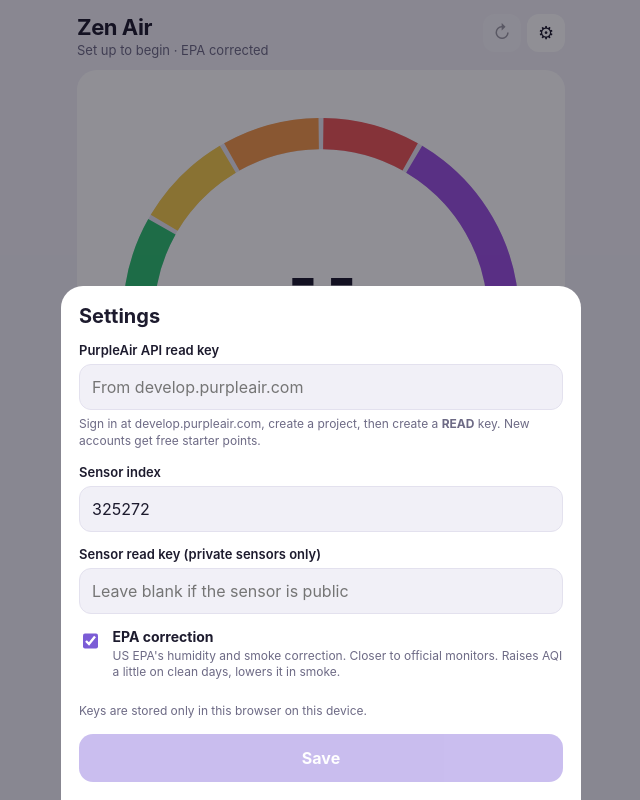
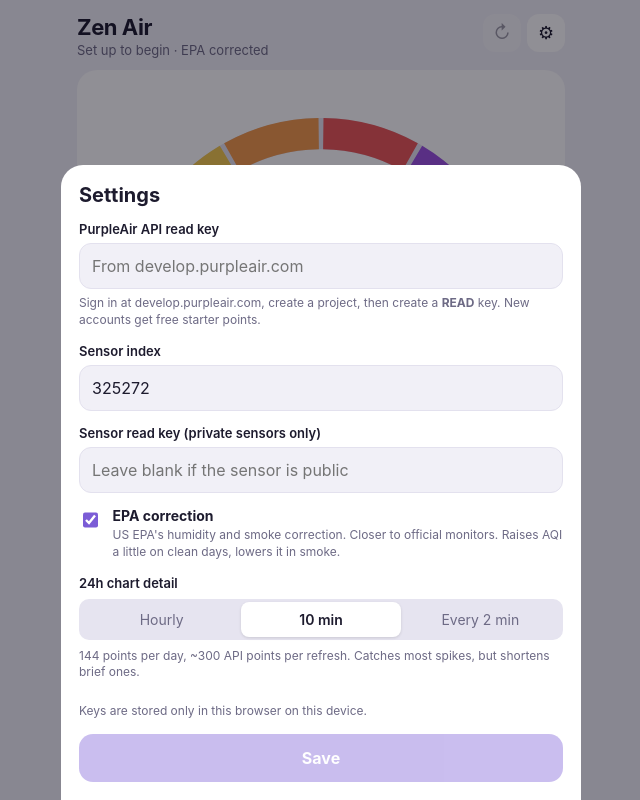
Before and after one commit to remyburger/zen-air, a React (Vite) app: page / in a window 1280 px wide. Shown: the whole page, without its empty margins (319-959 px from the left). Built offline with nearby package versions, Linux system fonts and the light colour scheme.

Commit message:
Add files via upload

```diff
--- a/src/components/HistoryChart.jsx
+++ b/src/components/HistoryChart.jsx
@@ -116,7 +116,7 @@ export default function HistoryChart({ points, range }) {
           <text key={t} x={geo.x(t)} y={H - 6} textAnchor="middle" className="axis">{fmtTime(t, range)}</text>
         ))}
         {geo.segs.map((s, i) => (
-          <path key={i} d={s.d} stroke={s.color} className="line" />
+          <path key={i} d={s.d} stroke={s.color} className={points.length > 200 ? 'line dense' : 'line'} />
         ))}
         {hover && (
           <>
--- a/src/components/Settings.jsx
+++ b/src/components/Settings.jsx
@@ -1,10 +1,13 @@
 import { useState } from 'react';
+import { DEFAULT_RES, RESOLUTIONS } from '../api.js';
 
 export default function Settings({ cfg, onSave, onClose, canClose }) {
   const [apiKey, setApiKey] = useState(cfg.apiKey || '');
   const [sensorIndex, setSensorIndex] = useState(cfg.sensorIndex || '');
   const [readKey, setReadKey] = useState(cfg.readKey || '');
   const [useEpa, setUseEpa] = useState(cfg.useEpa ?? true);
+  const [historyRes, setHistoryRes] = useState(RESOLUTIONS[cfg.historyRes] ? cfg.historyRes : DEFAULT_RES);
+  const res = RESOLUTIONS[historyRes];
 
   const valid = apiKey.trim() && /^\d+$/.test(sensorIndex.trim());
 
@@ -16,6 +19,7 @@ export default function Settings({ cfg, onSave, onClose, canClose }) {
       sensorIndex: sensorIndex.trim(),
       readKey: readKey.trim(),
       useEpa,
+      historyRes,
     });
   }
 
@@ -77,6 +81,32 @@ export default function Settings({ cfg, onSave, onClose, canClose }) {
           </span>
         </label>
 
+        <div className="field">
+          <span>24h chart detail</span>
+          <div className="seg full" role="radiogroup" aria-label="24h chart detail">
+            {Object.entries(RESOLUTIONS).map(([k, r]) => (
+              <button
+                key={k}
+                type="button"
+                role="radio"
+                aria-checked={k === historyRes}
+                className={k === historyRes ? 'on' : ''}
+                onClick={() => setHistoryRes(k)}
+              >
+                {r.label}
+              </button>
+            ))}
+          </div>
+          <small>
+            {res.rows} points per day, {res.cost} API points per refresh.{' '}
+            {historyRes === 'raw'
+              ? 'Shows short spikes at full height, like the PurpleAir map.'
+              : historyRes === 'hourly'
+                ? 'Cheapest; smooths out short spikes.'
+                : 'Catches most spikes, but shortens brief ones.'}
+          </small>
+        </div>
+
         <p className="fine">Keys are stored only in this browser on this device.</p>
 
         <button className="primary" type="submit" disabled={!valid}>
```
